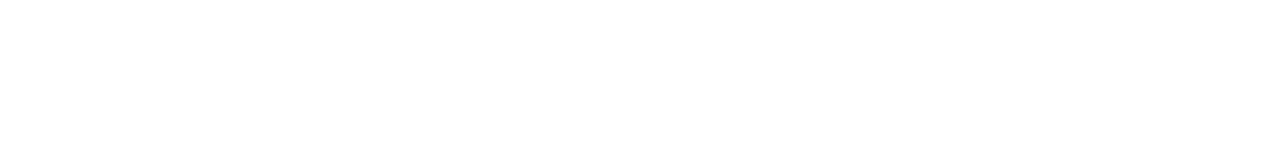
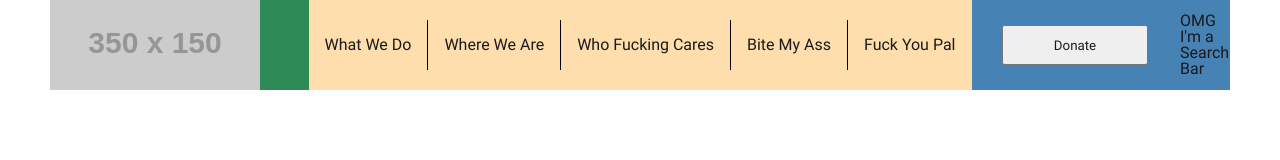
Before and after one commit to kaveets24/gulp-template, a website: page src/index.html in a window 1280 px wide. Drawn offline with nearby package versions, Linux system fonts and the light colour scheme; files that its build step writes are made by us from their sources; placeholder pictures from the web are drawn by us.

Commit message:
added header stuff

```diff
--- a/src/index.html
+++ b/src/index.html
@@ -6,6 +6,24 @@
     <meta name="viewport" content="width=device-width, initial-scale=1.0" />
   </head>
   <body>
+    <header class="header">
+      <div class="left">
+        <img class="logo" src="//via.placeholder.com/350x150" />
+      </div>
+      <nav class="navigation">
+        <ul>
+          <li>What We Do</li>
+          <li>Where We Are</li>
+          <li>Who Fucking Cares</li>
+          <li>Bite My Ass</li>
+          <li>Fuck You Pal</li>
+        </ul>
+      </nav>
+      <div class="right">
+        <button>Donate</button>
+        <span class="search">OMG I'm a Search Bar</span>
+      </div>
+    </header>
     <!-- build:js js/main.min.js -->
     <script src="js/main.js" type="text/javascript"></script>
     <!-- endbuild -->
--- a/src/sass/main.scss
+++ b/src/sass/main.scss
@@ -1,7 +1,6 @@
 // Base
-@import 'base/reset';
-@import 'base/styleguide';
-
+@import "base/reset";
+@import "base/styleguide";
 
 *,
 li,
@@ -18,3 +17,76 @@ div {
   font-family: $fontMain;
   color: $fontBlack;
 }
+
+.header {
+  height: 90px;
+  display: flex;
+  padding: 0 50px;
+
+  .left {
+    display: inline-flex;
+    justify-content: flex-start;
+    align-items: center;
+    background-color: seagreen;
+    height: 100%;
+    width: 50%;
+
+    .logo, img {
+      max-width: 250px;
+      max-height: 90px;
+      height: auto;
+    }
+  }
+
+  .navigation {
+    flex: 1 0 auto;
+    background-color: navajowhite;
+    display: none;
+
+
+    @media screen and (min-width: 1024px) {
+      display: initial;
+    }
+
+    ul {
+      display: inline-flex;
+      align-items: center;
+      justify-content: center;
+      width: 100%;
+      height: 100%;
+
+      li {
+        padding: 0 1em;
+        border-right: 1px solid black;
+        height: 50px;
+        line-height: 50px;
+
+        &:last-of-type {
+          border-right: none;
+        }
+      }
+    }
+  }
+
+  .right {
+    display: inline-flex;
+    justify-content: flex-end;
+    align-items: center;
+    background-color: steelblue;
+    height: 100%;
+    width: 50%;
+
+    button {
+      display: inline-flex;
+      align-items: center;
+      justify-content: center;
+      width: 146px;
+      height: 40px;
+    }
+
+    .search {
+      width: 50px;
+      margin-left: 2em;
+    }
+  }
+}
```
Also changed, not shown: 1 other file.
